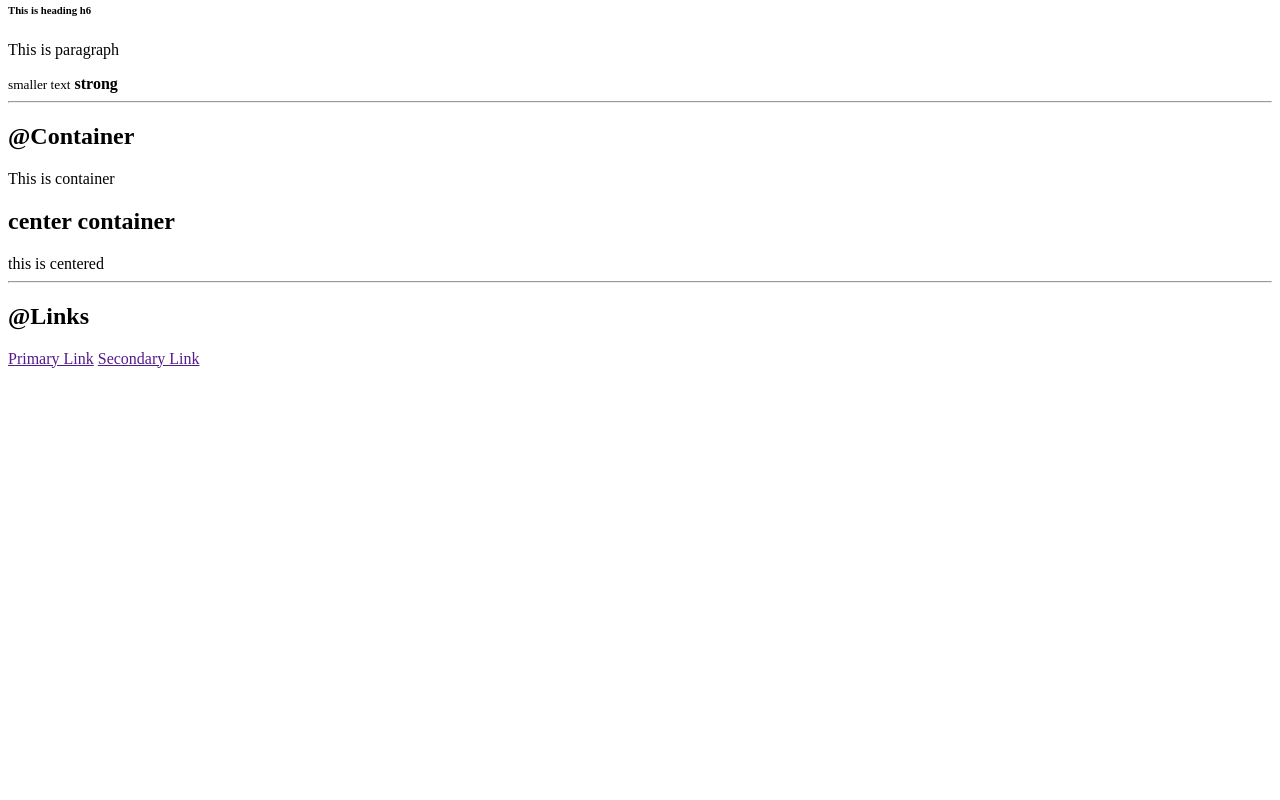
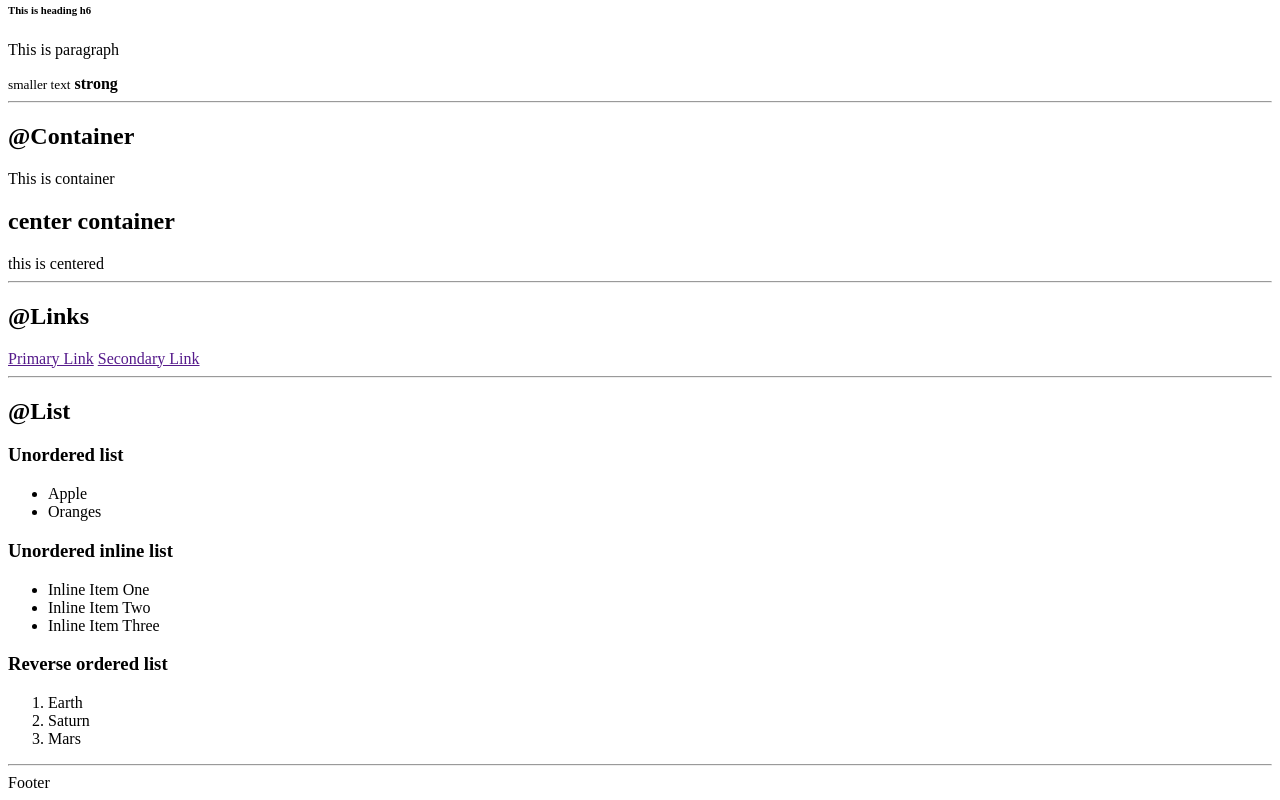
Before and after one commit to sanketwakhare/sanket-neogcamp-lesson-3, a plain HTML site: page lesson-three/index.html in a window 1280 px wide. Shown: the part 242-1042 px from the top of the page. Before the commit the page ends 800 px from the top, so only its background shows below. Drawn offline with Linux system fonts and the light colour scheme.

Commit message:
update: list element

```diff
--- a/lesson-three/index.html
+++ b/lesson-three/index.html
@@ -16,18 +16,36 @@
     <p>This is paragraph</p>
     <small>smaller text</small>
     <strong>strong</strong>
-
     <hr />
     <h2>@Container</h2>
     <div>This is container</div>
-
     <h2>center container</h2>
     <div>this is centered</div>
-
     <hr />
-
     <h2>@Links</h2>
     <a href="">Primary Link</a>
     <a href="">Secondary Link</a>
+    <hr />
+    <h2>@List</h2>
+    <h3>Unordered list</h3>
+    <ul>
+      <li>Apple</li>
+      <li>Oranges</li>
+    </ul>
+    <h3>Unordered inline list</h3>
+    <ul>
+      <li>Inline Item One</li>
+      <li>Inline Item Two</li>
+      <li>Inline Item Three</li>
+    </ul>
+    <h3>Reverse ordered list</h3>
+    <ol>
+      <li>Earth</li>
+      <li>Saturn</li>
+      <li>Mars</li>
+    </ol>
+    <hr />
+
+    <footer>Footer</footer>
   </body>
 </html>
```
